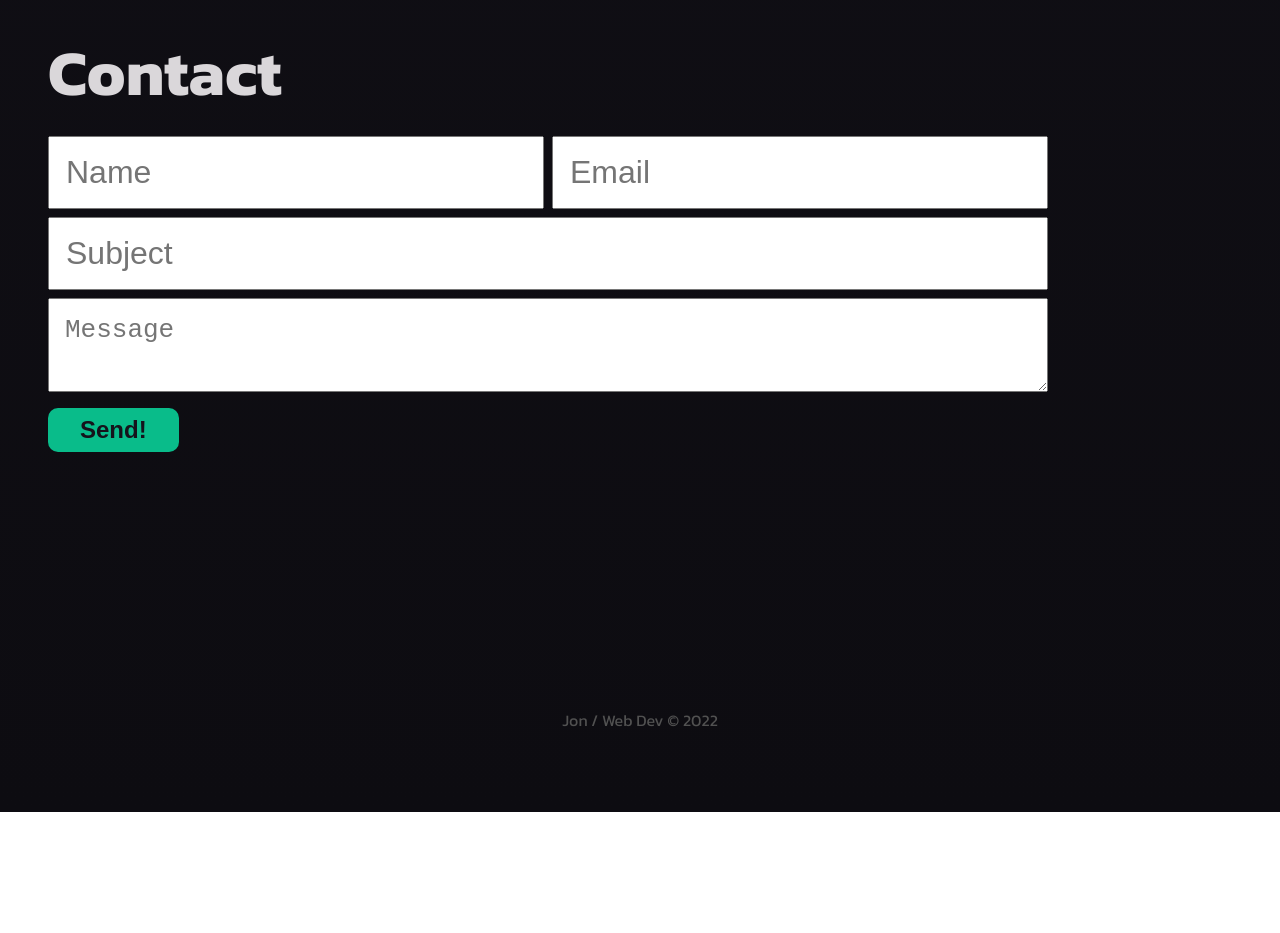
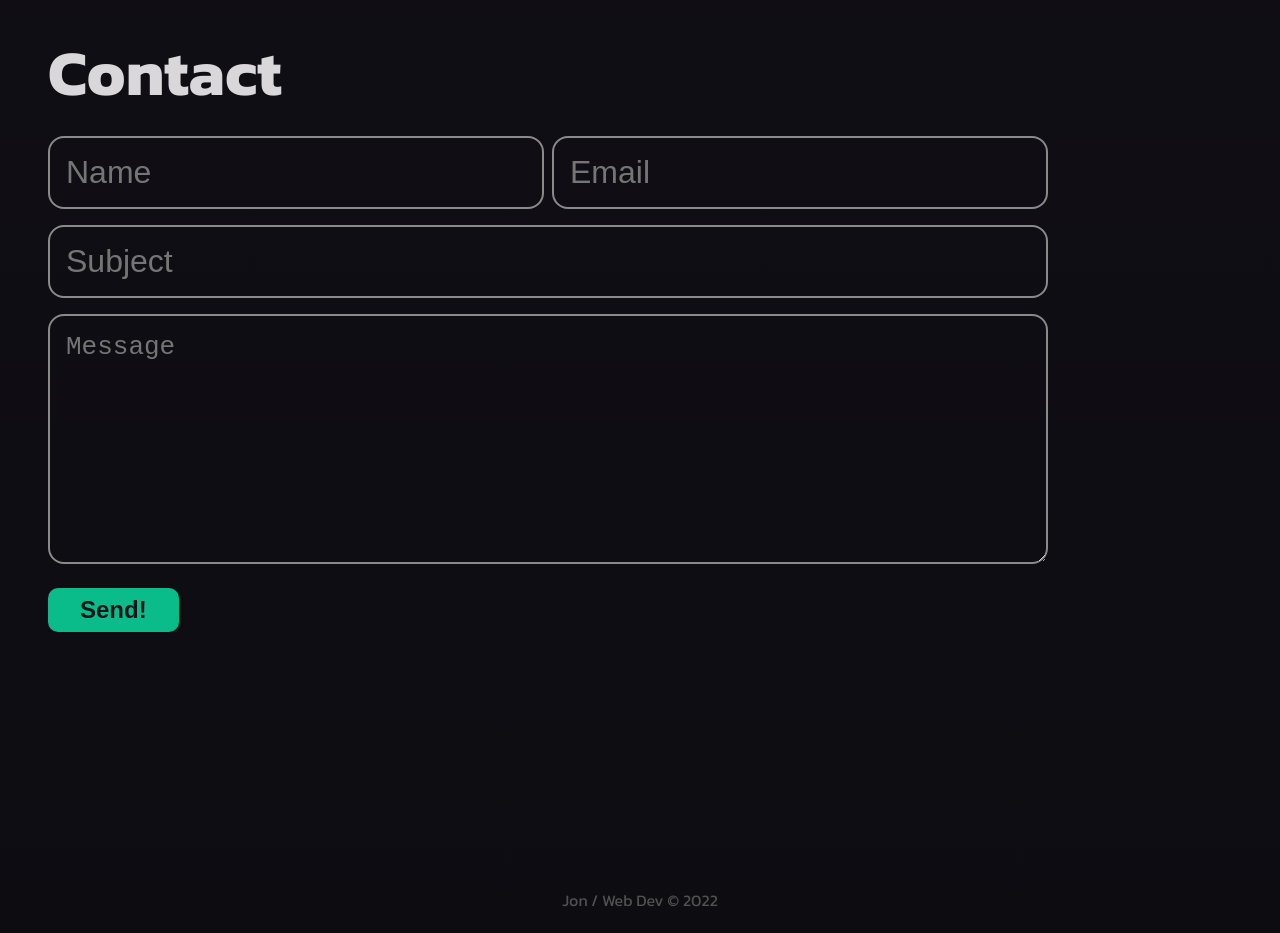
Before and after one commit to venoblin/personal-portfolio-frontend, a React (Create React App) app: page / in a window 1280 px wide. Shown: the part 2260-3193 px from the top of the page. Before the commit the page ends 3072 px from the top, so only its background shows below. Built offline with nearby package versions, Linux system fonts and the light colour scheme.

Commit message:
Added form styling

```diff
--- a/src/styles/Contact.css
+++ b/src/styles/Contact.css
@@ -15,9 +15,23 @@
   flex-direction: column;
 }
 .Contact-class form input, .Contact-class form textarea {
-  margin-bottom: 0.5rem;
+  margin-bottom: 1rem;
   padding: 1rem;
   font-size: 2em;
+  background-color: transparent;
+  color: #dad7da;
+  outline: none;
+  border: none;
+  border: 2px solid #8b8a8a;
+  border-radius: 1rem;
+  transition: all 0.3s ease;
+}
+.Contact-class form input:focus, .Contact-class form textarea:focus {
+  color: #e12c44;
+  border-color: #e12c44;
+}
+.Contact-class form textarea {
+  height: 250px;
 }
 .Contact-class button {
   margin-top: 0.5rem;
--- a/src/styles/Contact.scss
+++ b/src/styles/Contact.scss
@@ -22,9 +22,25 @@
     flex-direction: column;
 
     input, textarea {
-      margin-bottom: 0.5rem;
+      margin-bottom: 1rem;
       padding: 1rem;
       font-size: 2em;
+      background-color: transparent;
+      color: $whiteColor;
+      outline: none;
+      border: none;
+      border: 2px solid $mutedWhiteColor;
+      border-radius: 1rem;
+      @include defaultTransition(all);
+
+      &:focus {
+        color: $redColor;
+        border-color: $redColor;
+      }
+    }
+
+    textarea {
+      height: 250px;
     }
   }
 
```
Also changed, not shown: 1 other file (tests, documents, lock files or other folders).
